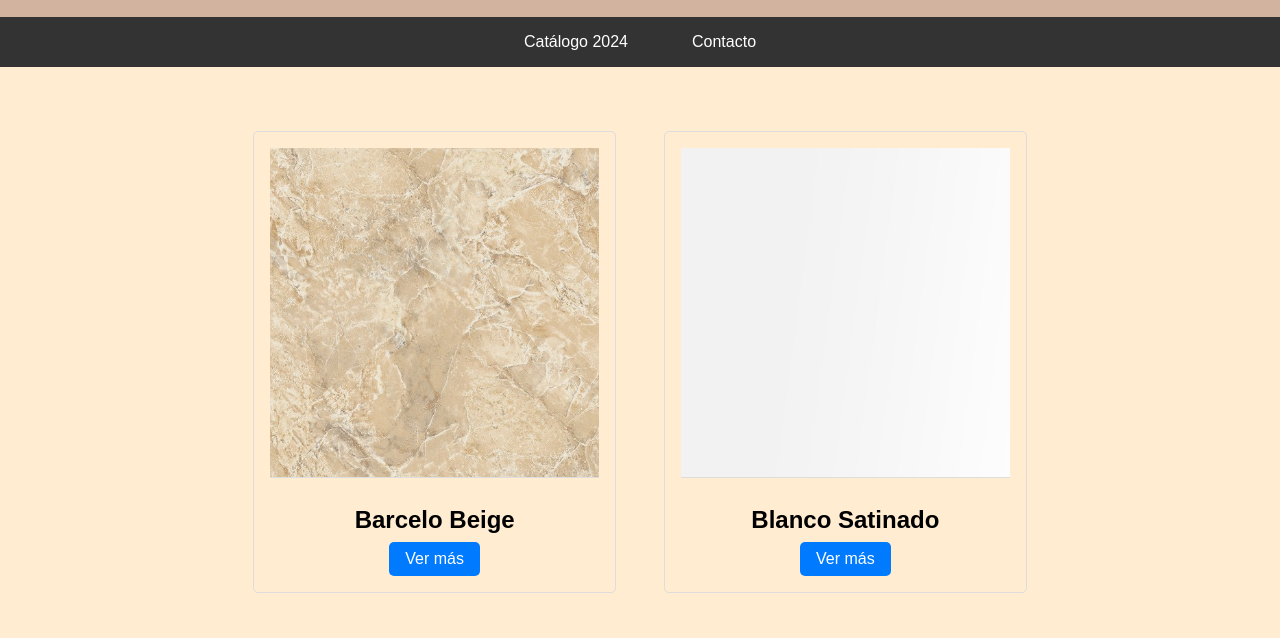
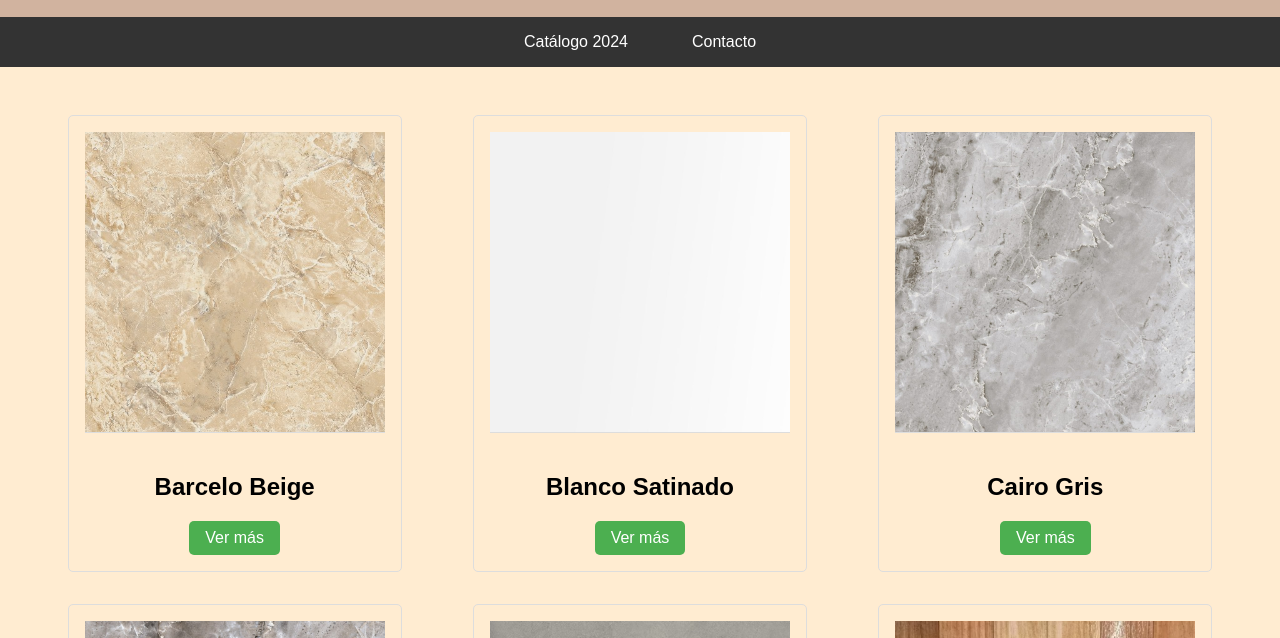
Before and after one commit to Jevix/Javier, a plain HTML site: page public/index.html in a window 1280 px wide. Shown: the part 95-733 px from the top of the page. Drawn offline with Linux system fonts and the light colour scheme.

Commit message:
Beta 1.1.1

```diff
--- a/public/index.html
+++ b/public/index.html
@@ -6,54 +6,6 @@
     <title>Pro Hogar</title>
     <link rel="stylesheet" href="index.css">
     <style>
-        /* Estilos generales */
-        body {
-            font-family: Arial, sans-serif;
-        }
-        header, footer {
-            text-align: center;
-            padding: 1em;
-        }
-        .product-list {
-            display: flex;
-            flex-wrap: wrap;
-            justify-content: center;
-            gap: 1rem;
-            padding: 1rem;
-        }
-        .product-item {
-            border: 1px solid #ddd;
-            border-radius: 5px;
-            padding: 1rem;
-            width: calc(33.333% - 2rem);
-            box-sizing: border-box;
-            text-align: center;
-            position: relative;
-            transition: box-shadow 0.3s ease;
-        }
-        .product-item img {
-            width: 100%;
-            height: auto;
-            border-bottom: 1px solid #ddd;
-            margin-bottom: 1rem;
-        }
-        .product-item h2 {
-            margin: 0.5rem 0;
-        }
-        .product-item button {
-            display: inline-block;
-            padding: 0.5rem 1rem;
-            background-color: #007BFF;
-            color: #fff;
-            border: none;
-            border-radius: 5px;
-            cursor: pointer;
-            transition: background-color 0.3s ease;
-        }
-        .product-item button:hover {
-            background-color: #0056b3;
-        }
-
         /* Estilos de la ventana emergente (modal) */
         .modal {
             display: none;
```
